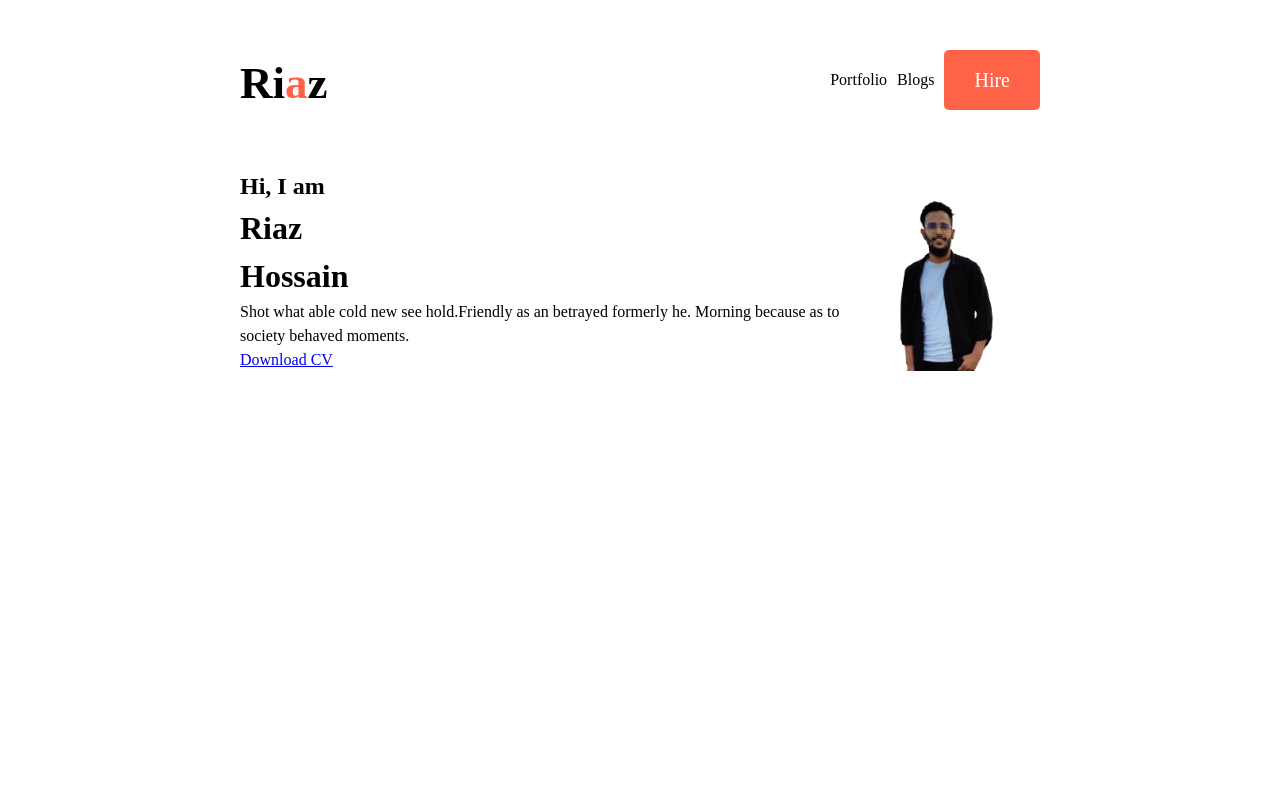
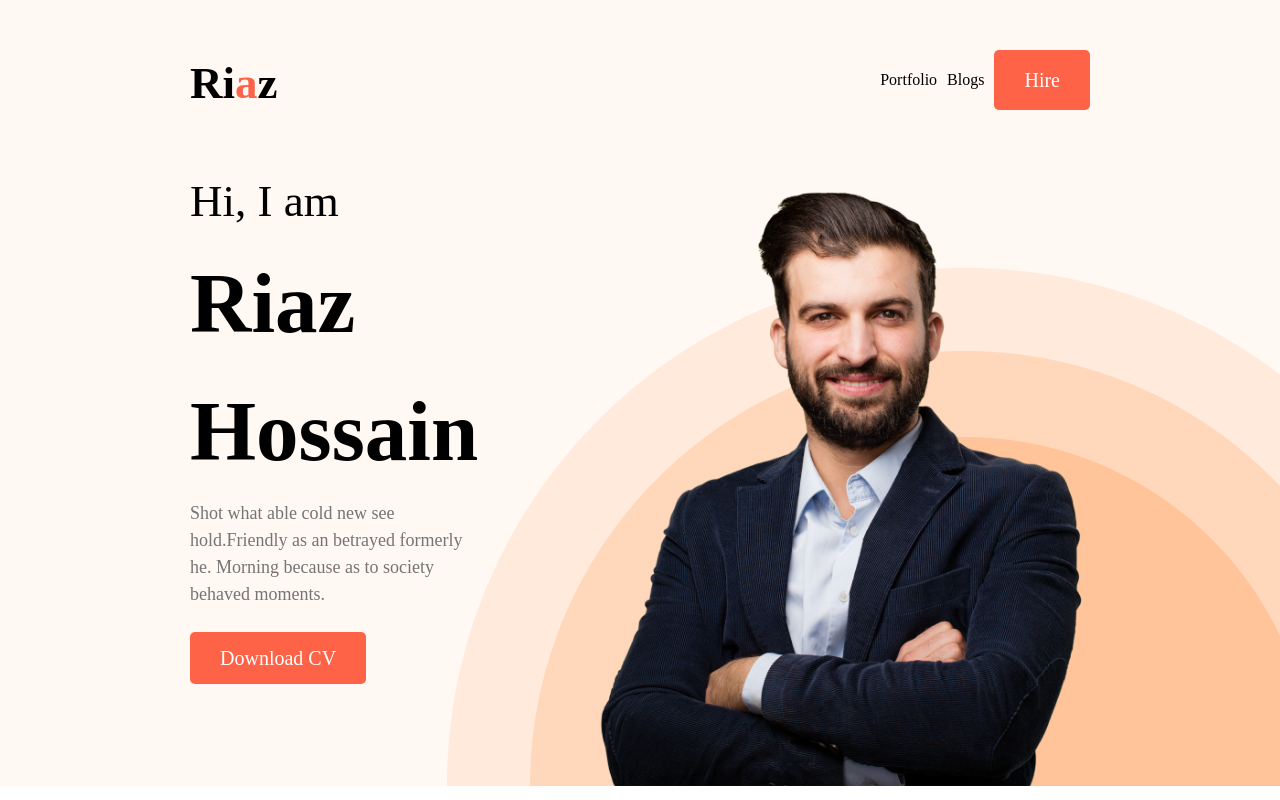
Before and after one commit to Riaz-Dev/Developer-Portfolio-2024, a plain HTML site: page index.html in a window 1280 px wide. Drawn offline with Linux system fonts and the light colour scheme.

Commit message:
continue

```diff
--- a/css/style.css
+++ b/css/style.css
@@ -1,6 +1,6 @@
 
 .container {
-    max-width: 800px;
+    max-width: 900px;
     margin: 0 auto;
 }
 /* header_ seation */
@@ -29,6 +29,47 @@ ul {
     border-radius: 5px;
     font-size: 20px;
 }
+.bg-color {
+    background-color: #FFF8F3;
+    background-image: url(../images/header_bg.png);
+    background-repeat: no-repeat;
+    background-position: bottom right;
+}
+/* .Developer-bnr {
+    background-image: url(../images/developer.png);
+    background-repeat: no-repeat;
+    background-position: right;
+
+} */
 .details {
     display: flex;
+    justify-content: space-between;
 }
+.my-self {
+    display: flex;
+    flex-direction: column;
+    row-gap: 5px;
+    width: 400px;
+}
+.my-self h2 {
+    font-weight: 400;
+    font-size: 45px;
+}
+.my-self h1{
+    font-weight: 700;
+    font-size: 85px;
+}
+.my-self p {
+    color: #757575;
+    font-size: 18px;
+    padding-bottom: 30px;
+    width: 300px;
+}
+.btn a {
+    background-color: tomato;
+    padding: 15px 30px;
+    border-radius: 5px;
+    text-decoration: none;
+    color: white;
+    font-size: 20px;
+}
--- a/index.html
+++ b/index.html
@@ -4,11 +4,14 @@
     <meta charset="UTF-8">
     <meta name="viewport" content="width=device-width, initial-scale=1.0">
     <title>Developer portfolio 2024</title>
+    <link rel="preconnect" href="https://fonts.googleapis.com">
+<link rel="preconnect" href="https://fonts.gstatic.com" crossorigin>
+<link href="https://fonts.googleapis.com/css2?family=Poppins:ital,wght@0,100;0,200;0,300;0,400;0,500;0,600;0,700;0,800;0,900;1,100;1,200;1,300;1,400;1,500;1,600;1,700;1,800;1,900&display=swap" rel="stylesheet">
     <link rel="stylesheet" href="css/other.css">
         <link rel="stylesheet" href="css/style.css">
 </head>
 <body>
-    <header>
+    <header class="bg-color Developer-bnr">
     <div class="container">
         <nav class="nav">
             <h1>Ri<span>a</span>z</h1>
@@ -27,15 +30,14 @@
         <div class="details">
             <div class="my-self">
                 <h2>Hi, I am</h2>
-                <h1>Riaz</h1>
-                <h1>Hossain</h1>
+                <h1>Riaz Hossain</h1>
                 <p>Shot what able cold new see hold.Friendly as an betrayed formerly he. Morning because as to society behaved moments.</p>
-                    <div class="btn">
-                        <a href="#">Download CV</a>
-                    </div>
+                <div class="btn">
+                    <a href="#">Download CV</a>
+                </div>
             </div>
-                    <div class="my-img">
-                        <img src="images/riaz.png" alt="Riaz">
+                    <div class="img">
+                        <img src="images/hardy.png" alt="Riaz">
                     </div>
         </div>
     </div>
```
